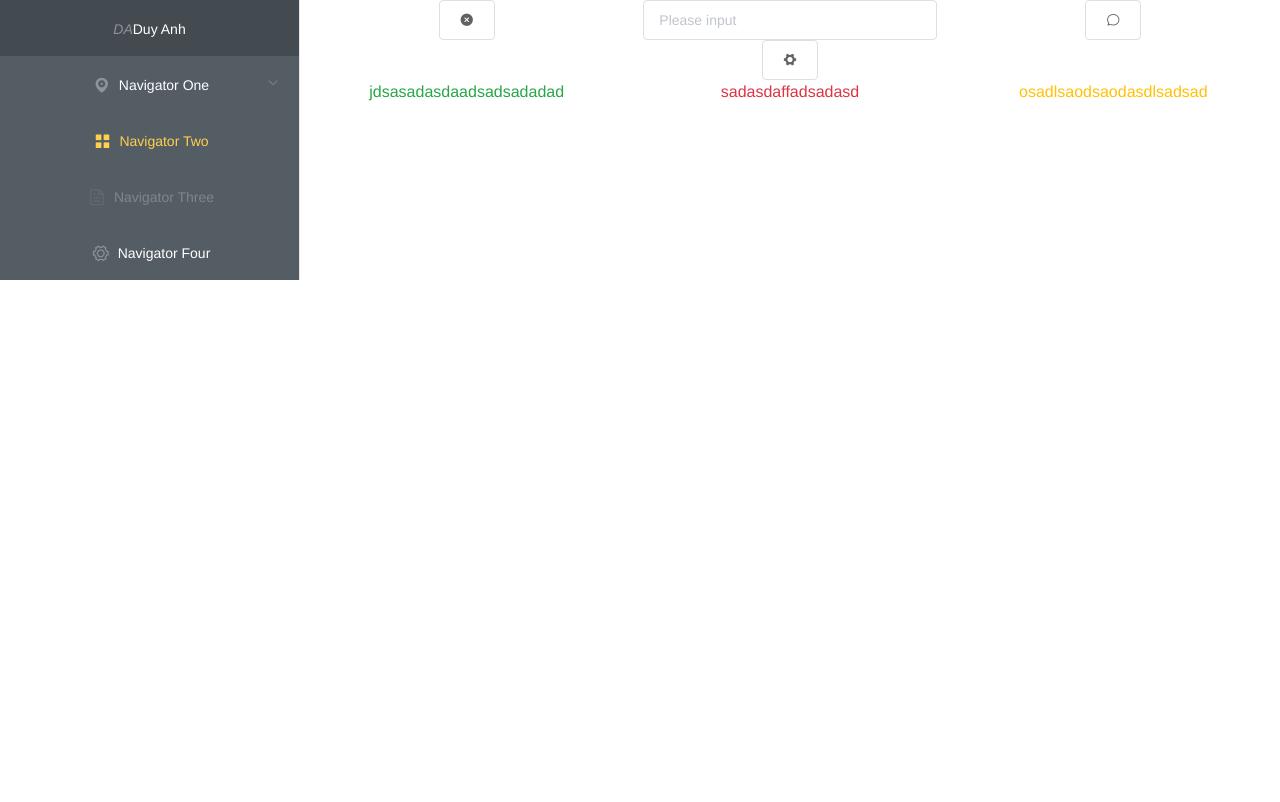
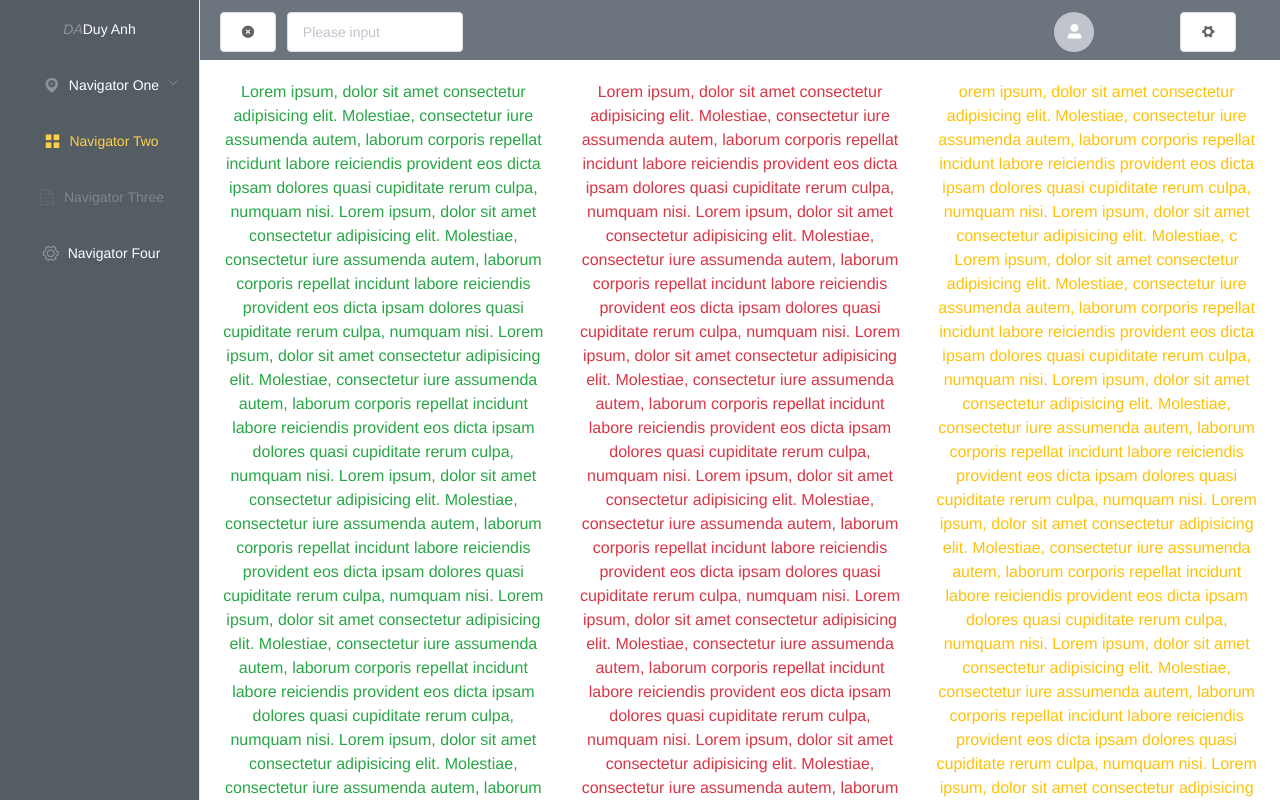
Before and after one commit to Ngdaz/Leaning-VueJs, a Vue app: page / in a window 1280 px wide. Shown: the top 802 px of the page. Built offline with nearby package versions, Linux system fonts and the light colour scheme.

Commit message:
apply bootstrap and clear code

```diff
--- a/src/components/Navigation.vue
+++ b/src/components/Navigation.vue
@@ -1,45 +1,35 @@
 <template>
-
-    <div class="top-bar">
-      <div class="row">
-        <div class="col">
+  <!-- <div class="top-bar"> -->
+  <div class="row mt-2">
+    <div class="col-9">
+      <div class="row mt-1">
+        <div class="col-1">
           <el-button
             @click="menuCollapse()"
-          class="btn-collapse"
+            class="btn-collapse float-left"
             :icon="iconCollapse"
           >
-        </el-button></div>
-        <div class="col">
+          </el-button>
+        </div>
+        <div class="col-11">
           <el-input
-          class="nav-input"
+            class="nav-input w-25 float-left"
             placeholder="Please input"
             clearable
           ></el-input>
         </div>
+      </div>
+      <!-- drop-down-list -->
+    </div>
+    <div class="col-3">
+      <!-- button for drawer -->
+      <div class="row mt-1">
+        <!--  -->
         <div class="col">
-          <el-dropdown class="dropdown-noti">
-            <el-button class="dropdown-noti-button">
-              <i class="el-icon-chat-round"></i>
-            </el-button>
-            <el-dropdown-menu slot="dropdown">
-              <el-dropdown-item>Action 1</el-dropdown-item>
-              <el-dropdown-item>Action 2</el-dropdown-item>
-              <el-dropdown-item>Action 3</el-dropdown-item>
-              <el-dropdown-item>Action 4</el-dropdown-item>
-              <el-dropdown-item>Action 5</el-dropdown-item>
-            </el-dropdown-menu>
-          </el-dropdown>
+          <el-avatar icon="el-icon-user-solid"></el-avatar>
         </div>
-      </div>
-      <div>
-
-      </div>
-      <div class="nav-header">
-
-        <div class="right-header">
-          <!-- drop-down-list -->
-
-          <!-- button for drawer -->
+        <!--  -->
+        <div class="col">
           <el-button
             class="button-drawer"
             @click="drawerCollapse()"
@@ -49,7 +39,7 @@
         </div>
       </div>
     </div>
-
+  </div>
 </template>
 
 <script>
--- a/src/components/SideBar.vue
+++ b/src/components/SideBar.vue
@@ -1,8 +1,6 @@
 <template>
-
   <div class="vertical-sidebar">
     <!-- <div class="sidebar"> -->
-
       <div>
         <el-menu
           default-active="2"
@@ -11,8 +9,9 @@
           text-color="#fff"
           active-text-color="#ffd04b"
           :collapse="isCollapse"
+          style="height: 100vh"
         >
-          <el-menu-item index="0" class="m-0">
+          <el-menu-item index="0">
             <Logo-layout></Logo-layout>
           </el-menu-item>
           <el-submenu index="1">
@@ -48,7 +47,6 @@
         </el-menu>
         <!-- </div> -->
       </div>
-
     <!-- <app-navigation></app-navigation> -->
   </div>
 </template>
@@ -58,12 +56,11 @@
 // import { mapGetters } from 'vuex';
 import { mapState } from "vuex";
 import logolayout from "./logo.vue";
-// import navbar from "../components/Navigation";
+
 
 export default {
   components: {
     "Logo-layout": logolayout,
-    // "app-navigation": navbar,
   },
   name: "SideBar",
   data() {
--- a/src/components/Vertical.vue
+++ b/src/components/Vertical.vue
@@ -2,11 +2,11 @@
   <div class="vertical">
 
     <el-container>
-      <el-aside >
+      <el-aside  :width="withSideBar">
         <nav-SideBar></nav-SideBar>
       </el-aside>
-      <el-container class="main-and-header">
-        <el-header>
+      <el-container>
+        <el-header class="bg-secondary">
             <navigation-Bar></navigation-Bar>
         </el-header>
         <el-main>
@@ -23,6 +23,7 @@ import NavigationBar from "./Navigation";
 import NavSideBar from "./SideBar";
 import Drawerbar from "./drawer";
 import ContentLayout from "./content.vue";
+import { mapState } from 'vuex';
 export default {
   name: "VerticalLayout",
   components: {
@@ -30,6 +31,16 @@ export default {
     NavSideBar,
     Drawerbar,
     ContentLayout,
+  },
+  computed: {
+    ...mapState({
+      isCollapse: (state) => state.isCollapse
+    }),
+
+    withSideBar() {
+      const num = this.isCollapse ? 65 : 200
+      return num + "px"
+    },
   },
 };
 
--- a/src/components/content.vue
+++ b/src/components/content.vue
@@ -1,15 +1,105 @@
 <template>
   <div class="row">
-    <div class="col-sm-4 text-success">jdsasadasdaadsadsadadad</div>
-    <div class="col-sm-4 text-danger">sadasdaffadsadasd</div>
-    <div class="col-sm-4 text-warning">osadlsaodsaodasdlsadsad</div>
+    <div class="col-sm-4 text-success">
+      <p>
+        Lorem ipsum, dolor sit amet consectetur adipisicing elit. Molestiae,
+        consectetur iure assumenda autem, laborum corporis repellat incidunt
+        labore reiciendis provident eos dicta ipsam dolores quasi cupiditate
+        rerum culpa, numquam nisi. Lorem ipsum, dolor sit amet consectetur
+        adipisicing elit. Molestiae, consectetur iure assumenda autem, laborum
+        corporis repellat incidunt labore reiciendis provident eos dicta ipsam
+        dolores quasi cupiditate rerum culpa, numquam nisi. Lorem ipsum, dolor
+        sit amet consectetur adipisicing elit. Molestiae, consectetur iure
+        assumenda autem, laborum corporis repellat incidunt labore reiciendis
+        provident eos dicta ipsam dolores quasi cupiditate rerum culpa, numquam
+        nisi. Lorem ipsum, dolor sit amet consectetur adipisicing elit.
+        Molestiae, consectetur iure assumenda autem, laborum corporis repellat
+        incidunt labore reiciendis provident eos dicta ipsam dolores quasi
+        cupiditate rerum culpa, numquam nisi. Lorem ipsum, dolor sit amet
+        consectetur adipisicing elit. Molestiae, consectetur iure assumenda
+        autem, laborum corporis repellat incidunt labore reiciendis provident
+        eos dicta ipsam dolores quasi cupiditate rerum culpa, numquam nisi.
+        Lorem ipsum, dolor sit amet consectetur adipisicing elit. Molestiae,
+        consectetur iure assumenda autem, laborum corporis repellat incidunt
+        labore reiciendis provident eos dicta ipsam dolores quasi cupiditate
+        rerum culpa, numquam nisi. Lorem ipsum, dolor sit amet consectetur
+        adipisicing elit. Molestiae, consectetur iure assumenda autem, laborum
+        corporis repellat incidunt labore reiciendis provident eos dicta ipsam
+        dolores quasi cupiditate rerum culpa, numquam nisi. Lorem ipsum, dolor
+        sit amet consectetur adipisicing elit. Molestiae, consectetur iure
+        assumenda autem, laborum corporis repellat incidunt labore reiciendis
+        provident eos dicta ipsam dolores quasi cupiditate rerum culpa, numquam
+        nisi. Lorem ipsum, dolor sit amet consectetur adipisicing elit.
+        Molestiae, consectetur iure assumenda autem, laborum corporis repellat
+        incidunt labore reiciendis provident eos dicta ipsam dolores quasi
+      </p>
+    </div>
+
+    <div class="col-sm-4 text-danger">
+      <p>
+        Lorem ipsum, dolor sit amet consectetur adipisicing elit. Molestiae,
+        consectetur iure assumenda autem, laborum corporis repellat incidunt
+        labore reiciendis provident eos dicta ipsam dolores quasi cupiditate
+        rerum culpa, numquam nisi. Lorem ipsum, dolor sit amet consectetur
+        adipisicing elit. Molestiae, consectetur iure assumenda autem, laborum
+        corporis repellat incidunt labore reiciendis provident eos dicta ipsam
+        dolores quasi cupiditate rerum culpa, numquam nisi. Lorem ipsum, dolor
+        sit amet consectetur adipisicing elit. Molestiae, consectetur iure
+        assumenda autem, laborum corporis repellat incidunt labore reiciendis
+        provident eos dicta ipsam dolores quasi cupiditate rerum culpa, numquam
+        nisi. Lorem ipsum, dolor sit amet consectetur adipisicing elit.
+        Molestiae, consectetur iure assumenda autem, laborum corporis repellat
+        incidunt labore reiciendis provident eos dicta ipsam dolores quasi
+        cupiditate rerum culpa, numquam nisi. Lorem ipsum, dolor sit amet
+        consectetur adipisicing elit. Molestiae, consectetur iure assumenda
+        autem, laborum corporis repellat incidunt labore reiciendis provident
+        eos dicta ipsam dolores quasi cupiditate rerum culpa, numquam nisi.
+        Lorem ipsum, dolor sit amet consectetur adipisicing elit. Molestiae,
+        consectetur iure assumenda autem, laborum corporis repellat incidunt
+        labore reiciendis provident eos dicta ipsam dolores quasi cupiditate
+        rerum culpa, numquam nisi. Lorem ipsum, dolor sit amet consectetur
+        adipisicing elit. Molestiae, consectetur iure assumenda autem, laborum
+        corporis repellat incidunt labore reiciendis provident eos dicta ipsam
+        dolores quasi cupiditate rerum culpa, numquam nisi.
+         Lorem ipsum, dolor sit amet consectetur adipisicing elit. Molestiae, consectetur iure assumenda autem, laborum corporis repellat incidunt labore reiciendis provident
+      eos dicta ipsam dolores quasi cupiditate rerum culpa, numquam nisi.
+      </p>
+    </div>
+    <div class="col-sm-4 text-warning">
+      <p>
+        orem ipsum, dolor sit amet consectetur adipisicing elit. Molestiae,
+        consectetur iure assumenda autem, laborum corporis repellat incidunt
+        labore reiciendis provident eos dicta ipsam dolores quasi cupiditate
+        rerum culpa, numquam nisi. Lorem ipsum, dolor sit amet consectetur
+        adipisicing elit. Molestiae, c Lorem ipsum, dolor sit amet consectetur
+        adipisicing elit. Molestiae, consectetur iure assumenda autem, laborum
+        corporis repellat incidunt labore reiciendis provident eos dicta ipsam
+        dolores quasi cupiditate rerum culpa, numquam nisi. Lorem ipsum, dolor
+        sit amet consectetur adipisicing elit. Molestiae, consectetur iure
+        assumenda autem, laborum corporis repellat incidunt labore reiciendis
+        provident eos dicta ipsam dolores quasi cupiditate rerum culpa, numquam
+        nisi. Lorem ipsum, dolor sit amet consectetur adipisicing elit.
+        Molestiae, consectetur iure assumenda autem, laborum corporis repellat
+        incidunt labore reiciendis provident eos dicta ipsam dolores quasi
+        cupiditate rerum culpa, numquam nisi. Lorem ipsum, dolor sit amet
+        consectetur adipisicing elit. Molestiae, consectetur iure assumenda
+        autem, laborum corporis repellat incidunt labore reiciendis provident
+        eos dicta ipsam dolores quasi cupiditate rerum culpa, numquam nisi.
+        Lorem ipsum, dolor sit amet consectetur adipisicing elit. Molestiae,
+        consectetur iure assumenda autem, laborum corporis repellat incidunt
+        labore reiciendis provident eos dicta ipsam dolores quasi cupiditate
+        rerum culpa, numquam nisi. onsectetur iure assumenda autem, laborum
+        corporis repellat incidunt labore reiciendis provident eos dicta ipsam
+        dolores quasi cupiditate rerum culpa, numquam nisi.
+         Lorem ipsum, dolor sit amet consectetur adipisicing elit. Molestiae, consectetur iure assumenda autem, laborum corporis repellat incidunt labore reiciendis provident
+      eos dicta ipsam dolores quasi cupiditate rerum culpa, numquam nisi.
+      </p>
+    </div>
   </div>
 </template>
 
 <script>
-export default {
-
-};
+export default {};
 </script>
 
 <style></style>
--- a/src/components/width-option.vue
+++ b/src/components/width-option.vue
@@ -1,6 +1,6 @@
 <template>
   <div class="buttonVertical">
-    <el-radio-group v-model="radio" class="radiobutton">
+    <el-radio-group v-model="radio" class="radiobutton" @change="checkLayout">
       <el-radio :label="1">Fluid</el-radio>
       <el-radio :label="2">Boxed</el-radio>
       <el-radio :label="3">Scrollable</el-radio>
@@ -10,6 +10,9 @@
 </template>
 
 <script>
+import {  mapMutations } from 'vuex'
+
+
 export default {
   name: "widthOption",
   data() {
@@ -17,5 +20,14 @@ export default {
       radio: true,
     };
   },
+  methods: {
+    ...mapMutations(['checklayout'])
+
+  },
+  computed: {
+    // ...mapState({
+
+    // })
+  }
 };
 </script>
--- a/src/store/store.js
+++ b/src/store/store.js
@@ -5,6 +5,7 @@ export const store = new Vuex.Store({
     isCollapse: false,
     drawer: false,
     isHorizontal: true,
+    layouttype:''
   },
 
   mutations: {
@@ -16,6 +17,11 @@ export const store = new Vuex.Store({
     },
     chekcHorizontal(state) {
       state.isHorizontal = ! state.isHorizontal
+    },
+    checkLayout(state,event) {
+      state.layouttype = event
+      console.log(state.layouttype);
     }
+
   }
 });
```
Also changed, not shown: src/components/onlyTopBar.vue (+31 -23 lines). Lines whose indentation alone changed are shown as unchanged.
